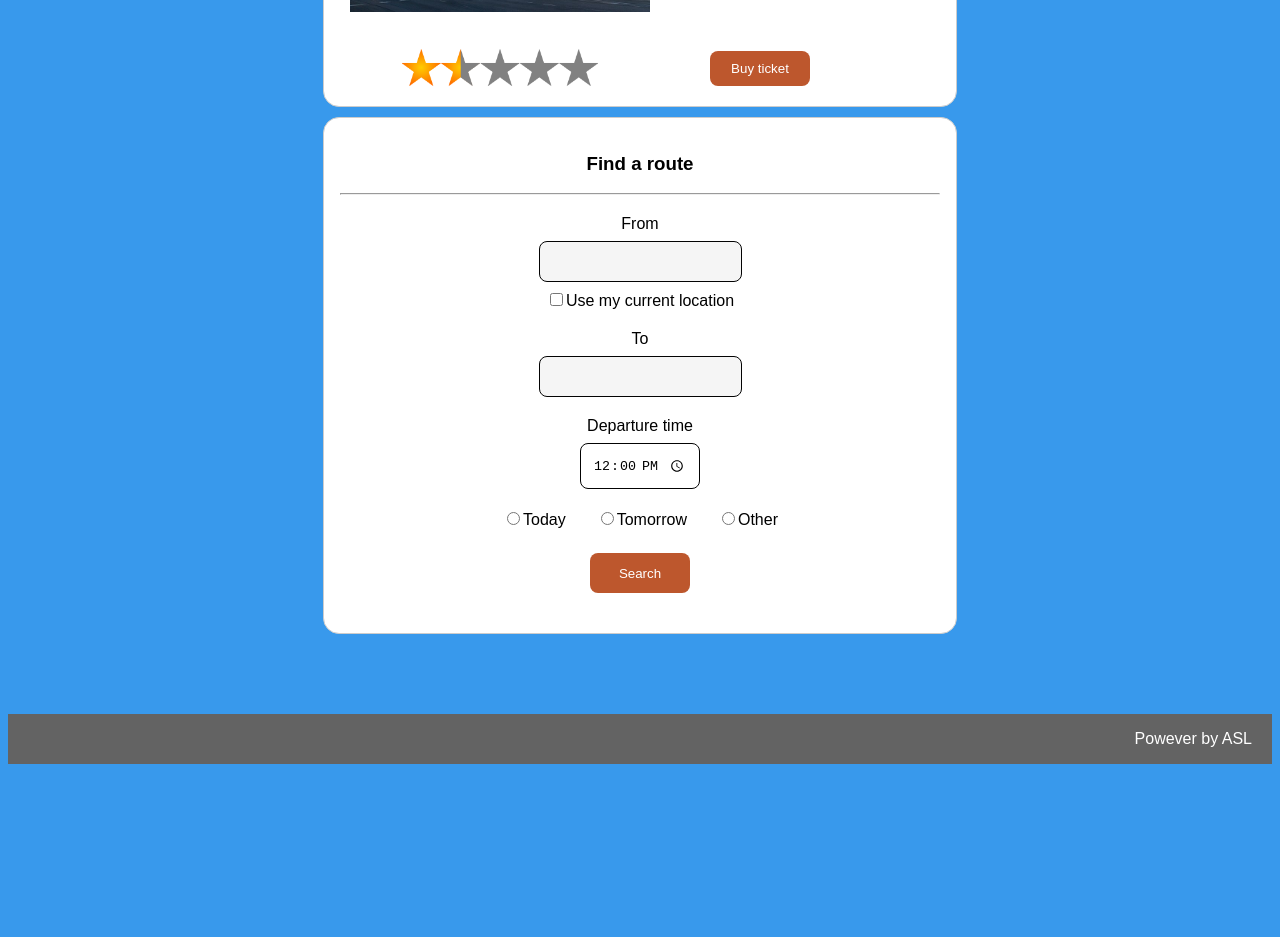
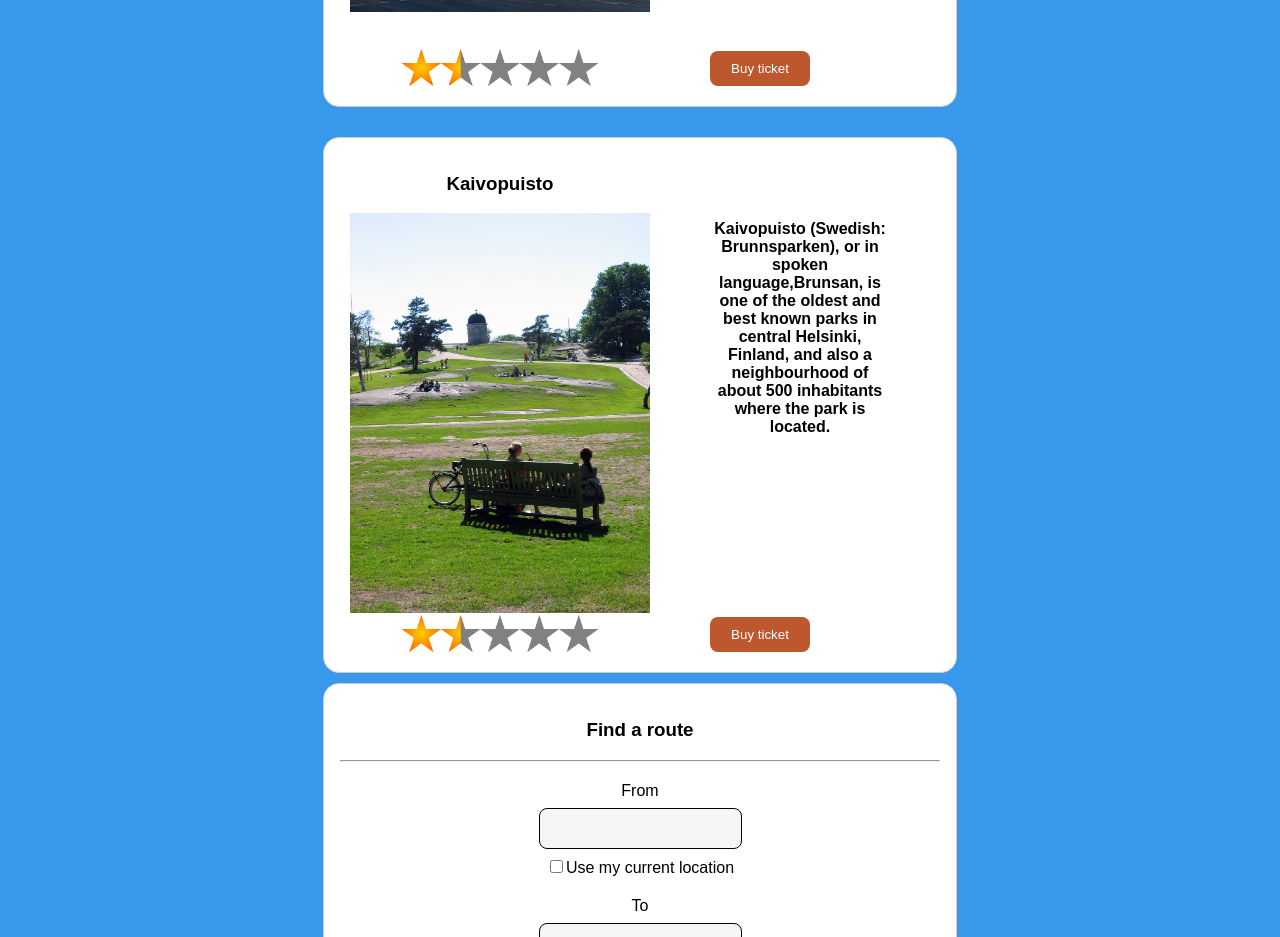
Before and after one commit to mhuggi/Ramverk-webapp, a Vue app in the folder phoneapp/: page / in a window 1280 px wide. Shown: the part 1260-2197 px from the top of the page. Before the commit the page ends 2024 px from the top, so only its background shows below. Built offline with nearby package versions, Linux system fonts and the light colour scheme.

Commit message:
additional element in suggestions

```diff
--- a/phoneapp/src/App.vue
+++ b/phoneapp/src/App.vue
@@ -38,7 +38,14 @@ export default {
           pic: "train.jpg",
           stars: "stars.png",
           info: "Helsinki Central Station is the main station for commuter rail and long-distance trains departing from Helsinki, Finland. The station is used by approximately 400,000 people per day, of which about 200,000 are passengers."
+        },
+        {
+          title: "Kaivopuisto",
+          pic: "kaivo.jpg",
+          stars: "stars.png",
+          info: "Kaivopuisto (Swedish: Brunnsparken), or in spoken language,Brunsan, is one of the oldest and best known parks in central Helsinki, Finland, and also a neighbourhood of about 500 inhabitants where the park is located."
         }
+
       ]
     }
   }
```
Also changed, not shown: phoneapp/src/assets/kaivo.jpg (added).
